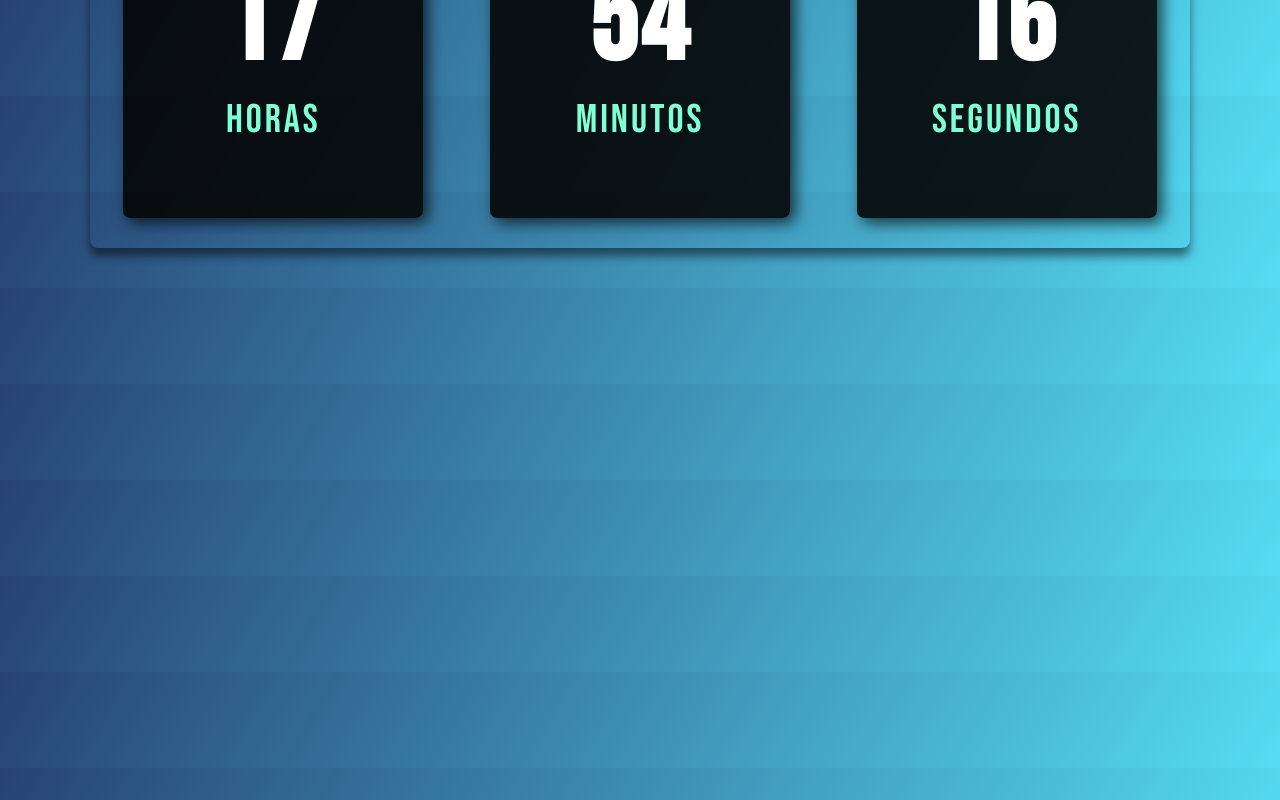
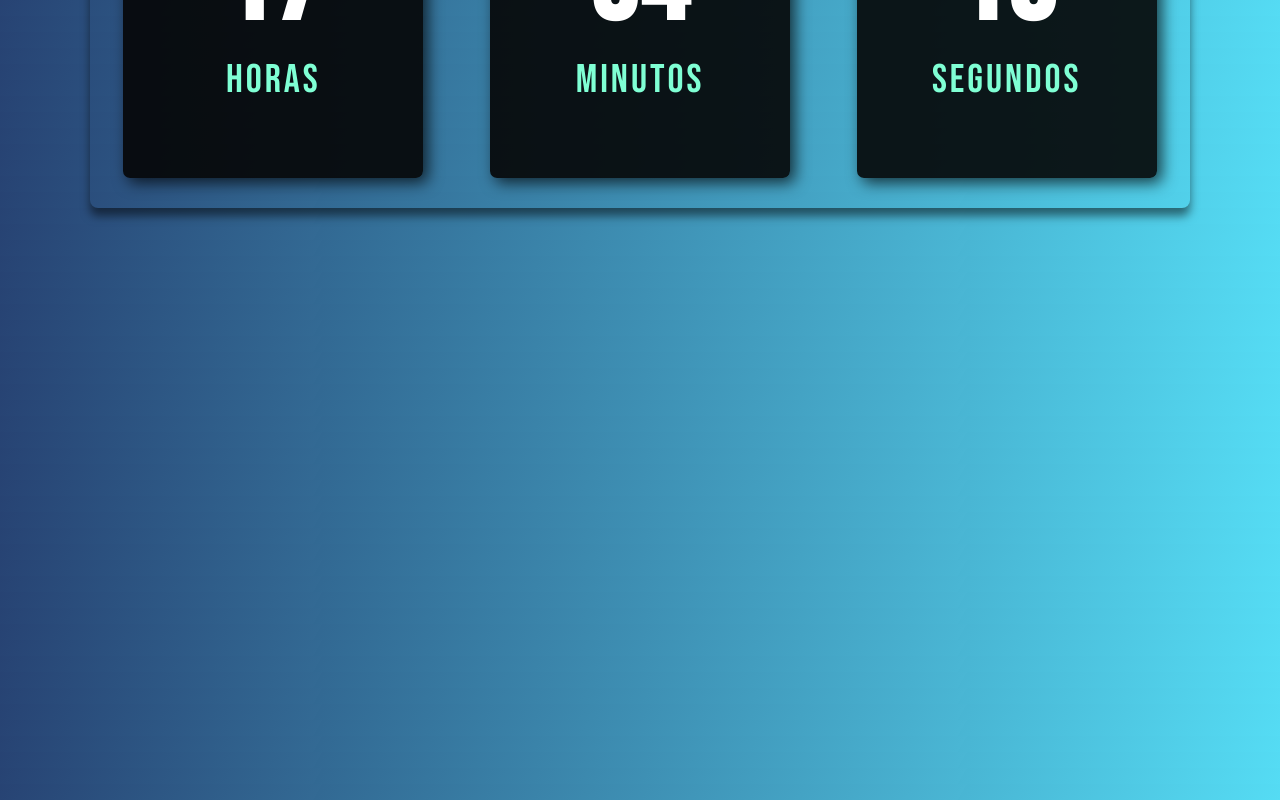
Before and after one commit to henriqueAAmorim/REL-GIO-DIGITAL, a plain HTML site: page index.html in a window 1280 px wide. Drawn offline with Linux system fonts and the light colour scheme.

Commit message:
Update style.css

```diff
--- a/assets/css/style.css
+++ b/assets/css/style.css
@@ -7,7 +7,7 @@
 }
 
 body {
-    height: 10vh;
+    height: 0vh;
     background: linear-gradient(120deg, #00215ad8, #38d6f2da);
     display: flex;
     align-items: center;
```
